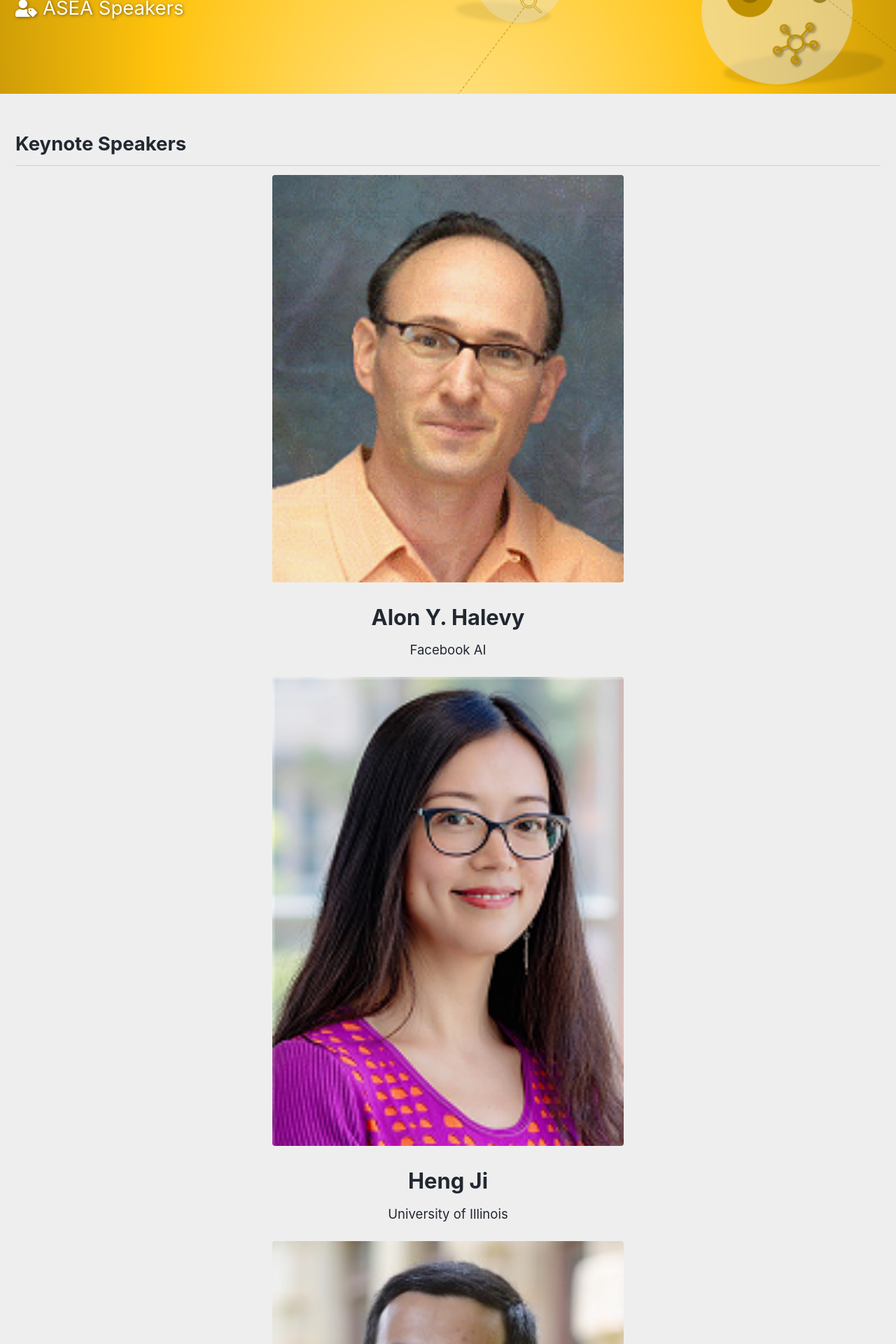
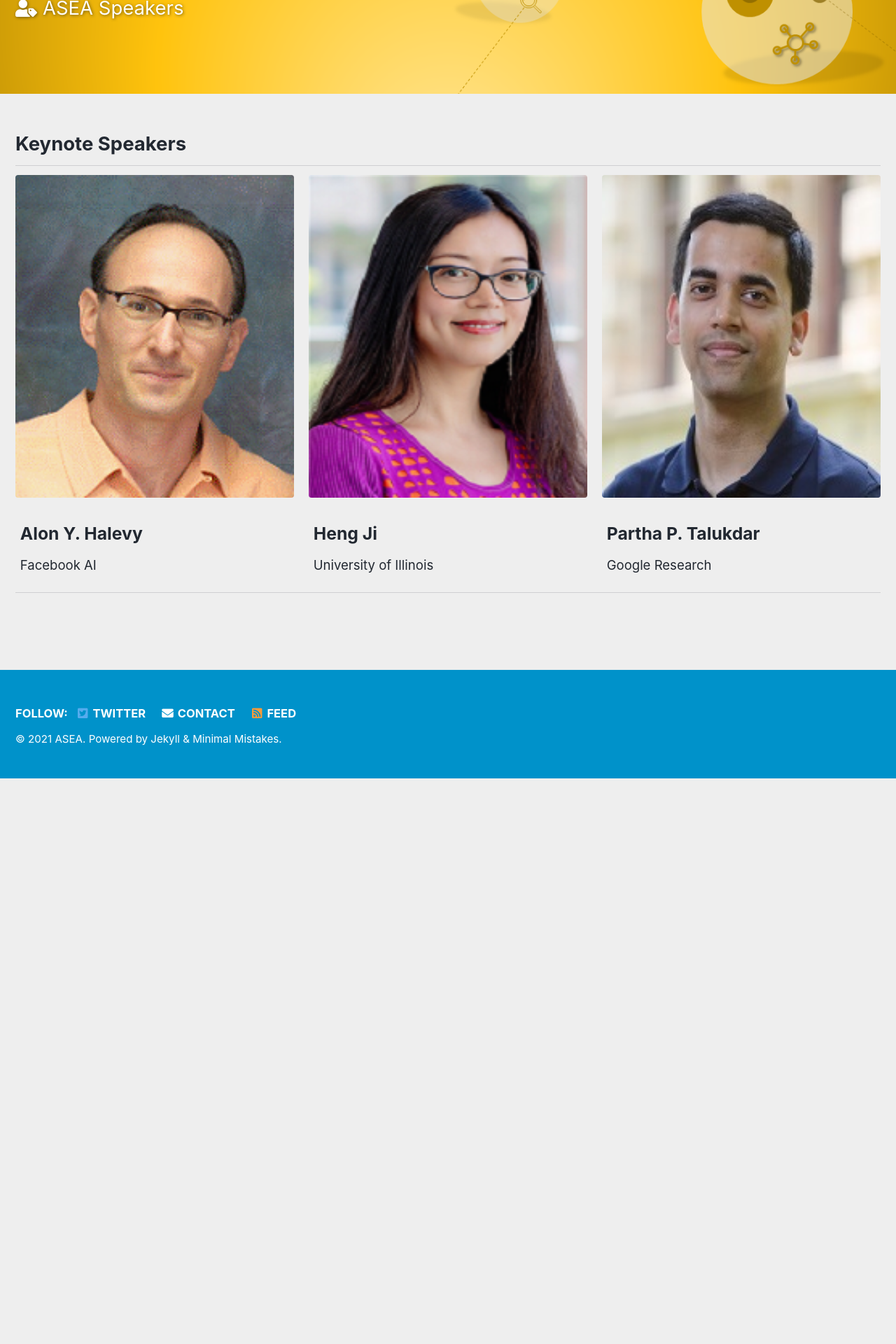
Before and after one commit to asea2021/ijcai-asea2021, a Jekyll site: the page built from _pages/speakers.md, in a window 1280 px wide. Shown: the part 394-2314 px from the top of the page at 70% size. Built offline with Jekyll 4.4.1, drawn with Linux system fonts in a browser that asks for light colours; cached includes are drawn as plain includes; after the commit the page ends 1506 px from its top, so only the background shows below that.

Commit message:
Speakers

```diff
--- a/_pages/speakers.md
+++ b/_pages/speakers.md
@@ -8,14 +8,14 @@
 excerpt: '<br/><span class="fa fa-user-tag" style="margin-right:8px; font-size: 90%;"></span>ASEA Speakers<br/>'
 feature_row:
   - image_path: assets/images/halevy.png
-    title: "Alon Y. Halevy"
+    title: '<span style="font-size:80%;">Alon Y. Halevy</span>'
     excerpt: "Facebook AI"
   - image_path: assets/images/heng.png
-    title: "Heng Ji"
+    title: '<span style="font-size:80%;">Heng Ji</span>'
     excerpt: "University of Illinois"
   - image_path: assets/images/partha.jpg
-    title: "Partha P. Talukdar"
+    title: '<span style="font-size:80%;">Partha P. Talukdar</span>'
     excerpt: "Google Research"
 ---
 <h2>Keynote Speakers</h2>
-{% include feature_row type="center" %}
+{% include feature_row %}
```
Also changed, not shown: assets/images/heng.png, assets/images/partha.jpg.
